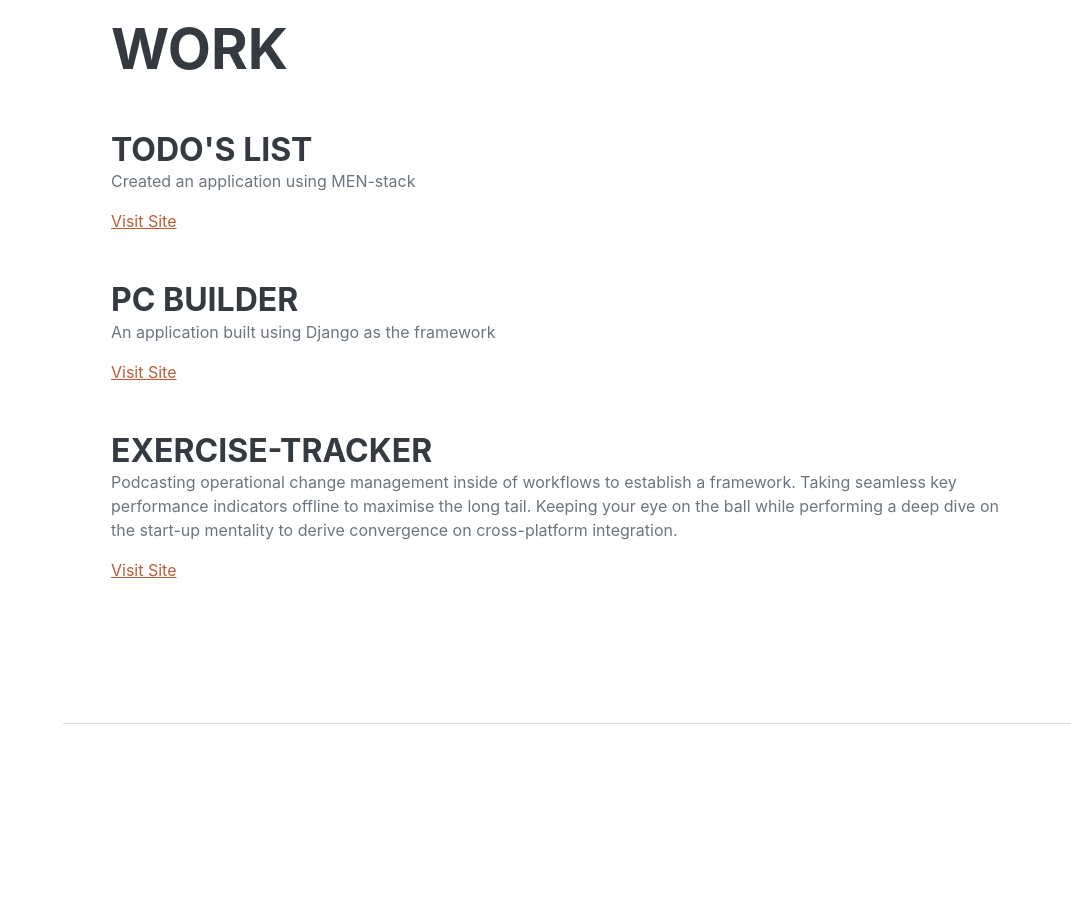
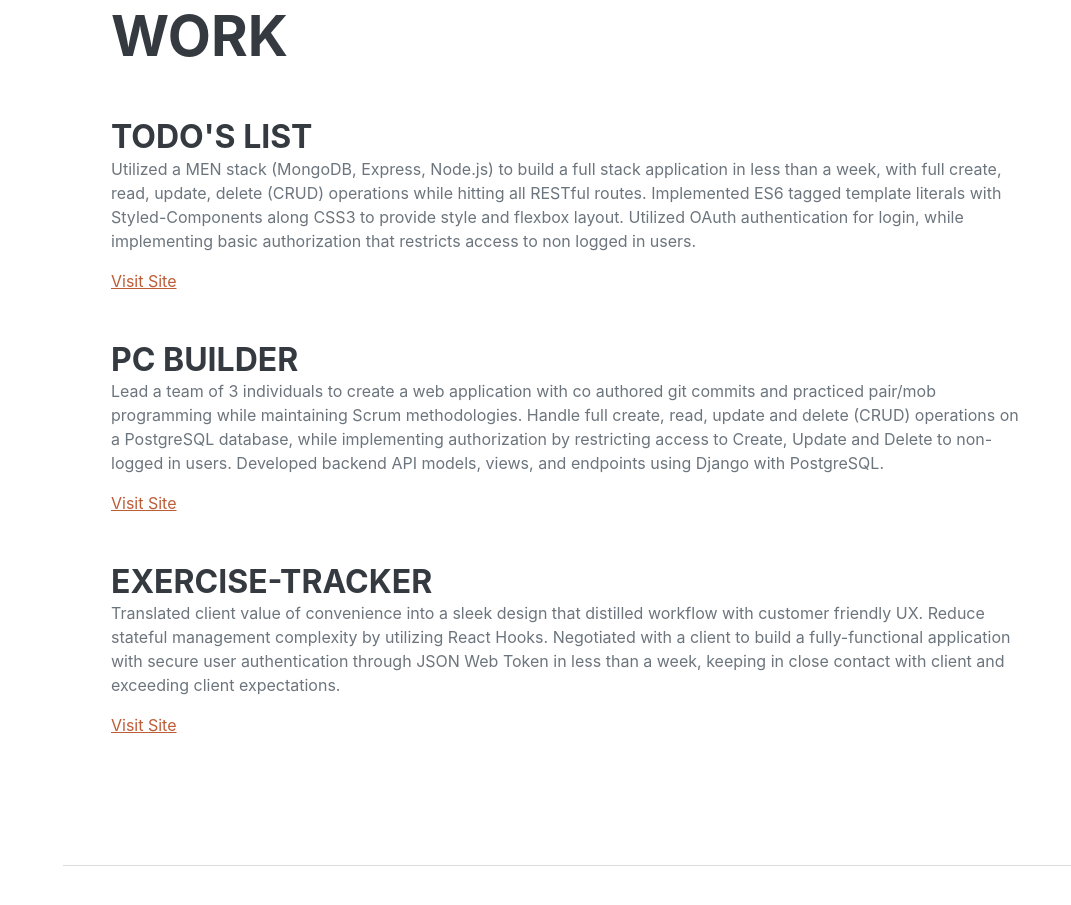
Before and after one commit to AlexChen208/Portfolio, a plain HTML site: page index.html in a window 1280 px wide. Shown: the part 878-1783 px from the top of the page, without its empty margins (209-1280 px from the left). Drawn offline with nearby package versions, Linux system fonts and the light colour scheme; a web font is replaced by a local one.

Commit message:
update work section

```diff
--- a/index.html
+++ b/index.html
@@ -65,7 +65,9 @@
                         <div class="flex-grow-1">
                             <h3 class="mb-0">ToDo's List</h3>
                             <!-- <div class="subheading mb-3">Intelitec Solutions</div> -->
-                            <p>Created an application using MEN-stack</p>
+                            <p>Utilized a MEN stack (MongoDB, Express, Node.js) to build a full stack application in less than a week, with full create, read, update, delete (CRUD) operations while hitting all RESTful routes.
+                             Implemented ES6 tagged template literals with Styled-Components along CSS3 to provide style and flexbox layout.
+                            Utilized OAuth authentication for login, while implementing basic authorization that restricts access to non logged in users.</p>
                             <a href="https://to-do-tracker.herokuapp.com/">Visit Site</a>
                         </div>
                         <!-- <div class="flex-shrink-0"><span class="text-primary">March 2013 - Present</span></div> -->
@@ -74,7 +76,9 @@
                         <div class="flex-grow-1">
                             <h3 class="mb-0">PC Builder</h3>
                             <!-- <div class="subheading mb-3">Intelitec Solutions</div> -->
-                            <p>An application built using Django as the framework</p>
+                            <p> Lead a team of 3 individuals to create a web application with co authored git commits and practiced pair/mob programming while maintaining Scrum methodologies.
+                                Handle full create, read, update and delete (CRUD) operations on a PostgreSQL database, while implementing authorization by restricting access to Create, Update and Delete to non-logged in users.
+                                Developed backend API models, views, and endpoints using Django with PostgreSQL.</p>
                             <a href="https://barcodepc.herokuapp.com/">Visit Site</a>
                         </div>
                         <!-- <div class="flex-shrink-0"><span class="text-primary">December 2011 - March 2013</span></div> -->
@@ -83,7 +87,10 @@
                         <div class="flex-grow-1">
                             <h3 class="mb-0">Exercise-Tracker</h3>
                             <!-- <div class="subheading mb-3">Shout! Media Productions</div> -->
-                            <p>Podcasting operational change management inside of workflows to establish a framework. Taking seamless key performance indicators offline to maximise the long tail. Keeping your eye on the ball while performing a deep dive on the start-up mentality to derive convergence on cross-platform integration.</p>
+                            <p>Translated client value of convenience into a sleek design that distilled workflow with customer friendly UX.
+                                Reduce stateful management complexity by utilizing React Hooks.
+                                Negotiated with a client to build a fully-functional application with secure user authentication through JSON Web Token in
+                                less than a week, keeping in close contact with client and exceeding client expectations.</p>
                             <a href="https://exercise-tracker-p4.herokuapp.com/">Visit Site</a>
                         </div>
                         <!-- <div class="flex-shrink-0"><span class="text-primary">July 2010 - December 2011</span></div> -->
```
